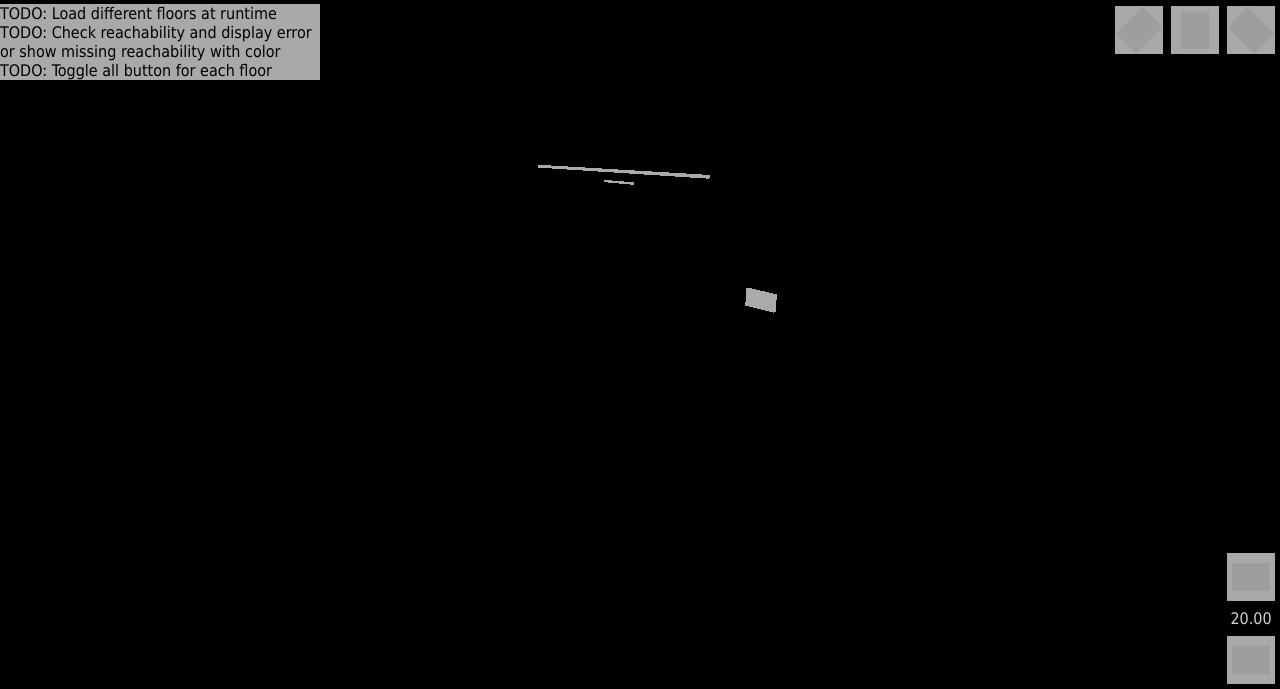
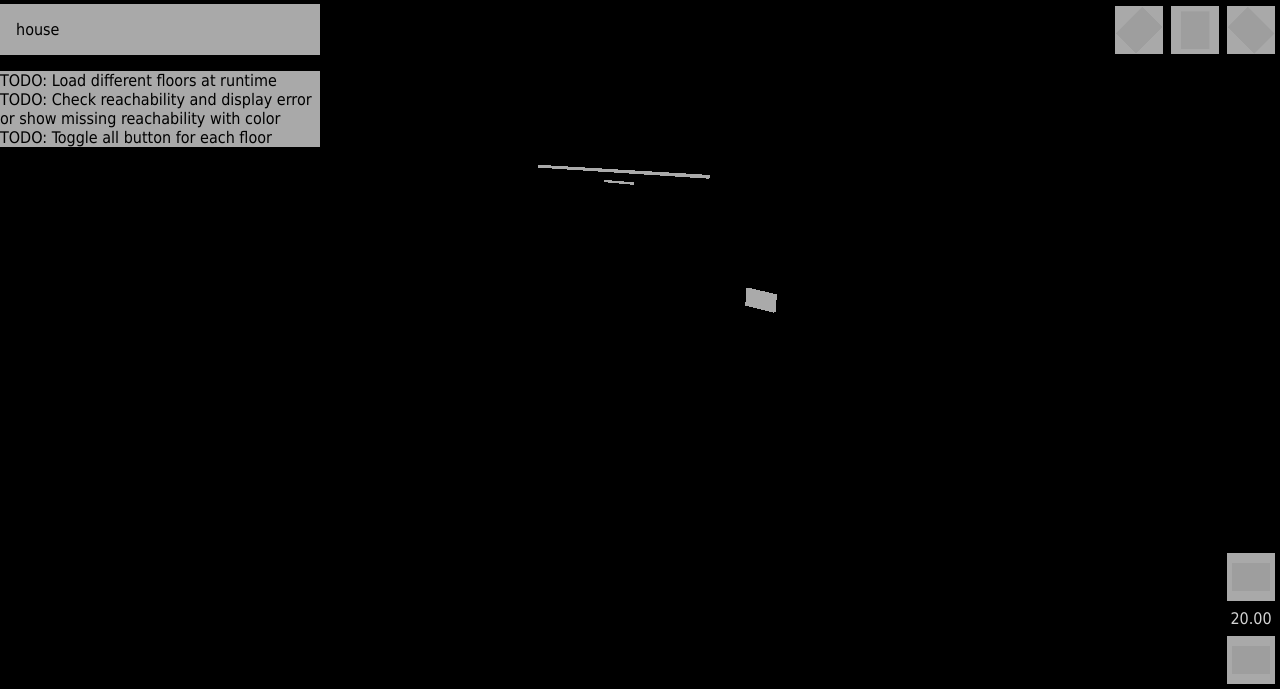
Before and after one commit to pafinkbeiner/LITL, a website built with Vite: page index.html in a window 1280 px wide. Shown: the part 111-800 px from the top of the page. Built offline with nearby package versions, Linux system fonts and the light colour scheme; no server answers; grey boxes are pictures that could not be loaded; files whose address does not match are found by name.

Commit message:
started adding floors component to frontend

```diff
--- /dev/null
+++ b/floorpicker.js
@@ -0,0 +1,34 @@
+export function setupFloorPicker(scene){
+
+    let floorPickerContainer = document.getElementById('floorPickerContainer');
+    if (floorPickerContainer) {
+        console.log("Appending floors...");
+        (async () => {
+            const floors = await (await fetch("/floors.json")).json();
+            floors.forEach(floor => {
+                const floorId = `floor-button-${floor.id}`;
+                console.log("Appending: " + `${floor.displayName}`);
+                floorPickerContainer.innerHTML += `<div id="${floorId}" style="cursor: pointer; padding: 1rem;">${floor.displayName}</div>`
+                document.getElementById(floorId).addEventListener("click", (ev) => {
+                    invokeFloorPicker(floor.id);
+                })
+            });
+        })();
+    }
+
+    function invokeFloorPicker(index) {
+
+        console.log("loading floor: ", index);
+
+        if(scene){
+            console.log(scene)
+        }
+        // let house;
+        // loader.load( 'obj/house.gltf', function ( gltf ) {
+        //     house = gltf.scene;
+        //     group.add(house);
+        // }, undefined, function ( error ) {
+        //     console.error( error );
+        // });
+    }
+}
--- /dev/null
+++ b/floors.json
@@ -0,0 +1 @@
+[{"file":"house.gltf","displayName":"house","id":0}]
--- a/index.html
+++ b/index.html
@@ -33,6 +33,7 @@
         <p style="font-size: 0.8em;">Smarthome Interface Solution</p>
         <p style="font-size: 0.5em; margin-top: 0.3rem;">© Paul Finkbeiner</p>
       </div>
+      <div id="floorPickerContainer" style="background-color: darkgray; max-width: 20rem;"></div>
       <div style="background-color: darkgray; max-width: 20rem;">
         <p>TODO: Load different floors at runtime</p>
         <p>TODO: Check reachability and display error or show missing reachability with color</p>
@@ -61,6 +62,7 @@
       <div id="currentZoom" style="color: lightgrey; display: flex; justify-content: center; align-items: center;"></div>
       <button class="btn" id="zoomIn"><img src="https://img.icons8.com/ios-filled/50/plus-math.png" alt="plus"/></button>
     </div>
+    <script type="module" src="/floorpicker.js"></script>
     <script type="module" src="/colorpicker.js"></script>
     <script type="module" src="/main.js"></script>
   </body>
--- a/main.js
+++ b/main.js
@@ -4,6 +4,7 @@ import { GLTFLoader } from 'three/addons/loaders/GLTFLoader.js';
 import { elements } from "./elements";
 import { hexToRgb } from "./convert";
 import { invokeColorPicker } from './colorpicker';
+import { setupFloorPicker } from './floorpicker';
 
 const scene = new THREE.Scene();
 const camera = new THREE.PerspectiveCamera( 75, window.innerWidth / window.innerHeight, 0.1, 1000 );
@@ -181,6 +182,8 @@ async function onRightMouseClick(event) {
 window.addEventListener('click', onMouseClick, false);
 window.addEventListener('contextmenu', onRightMouseClick, false);
 
+setupFloorPicker(scene);
+
 // ANIMATION LOOP
 function animate() {
     controls.update();
```
Also changed, not shown: obj2gltf.js (+12 -0 lines).
